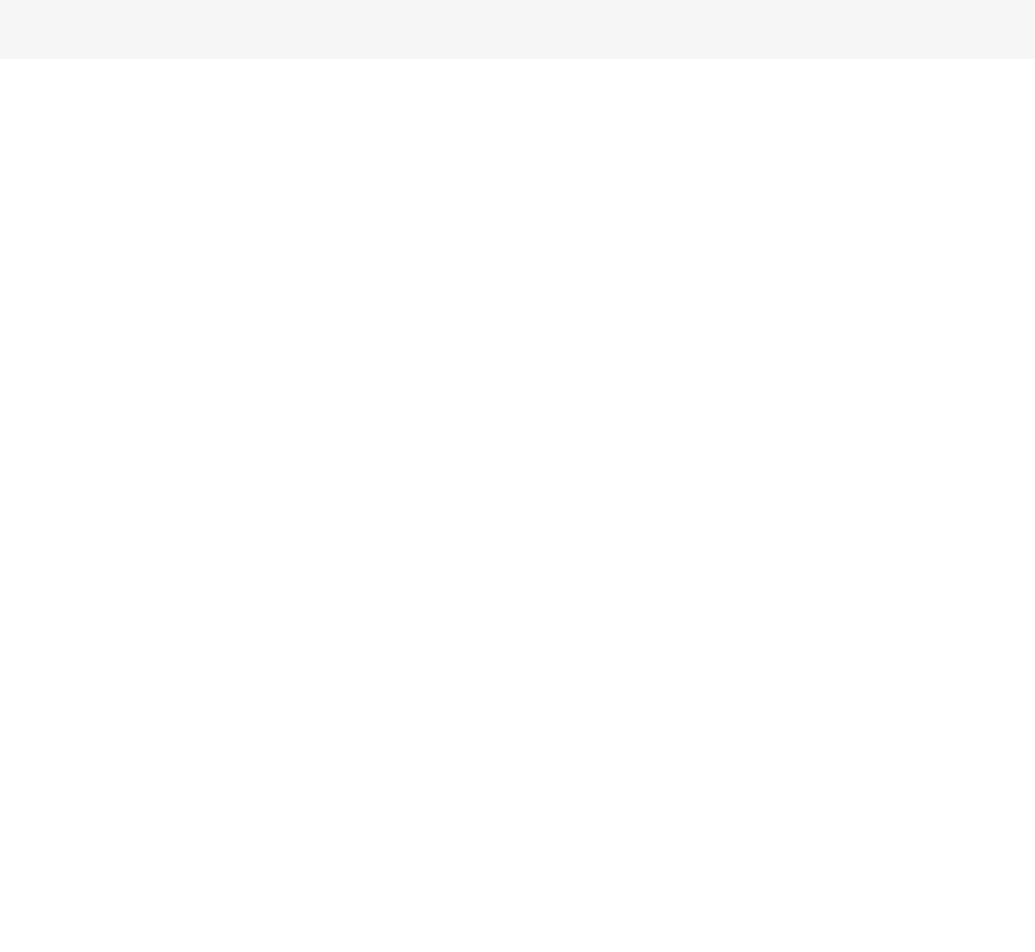
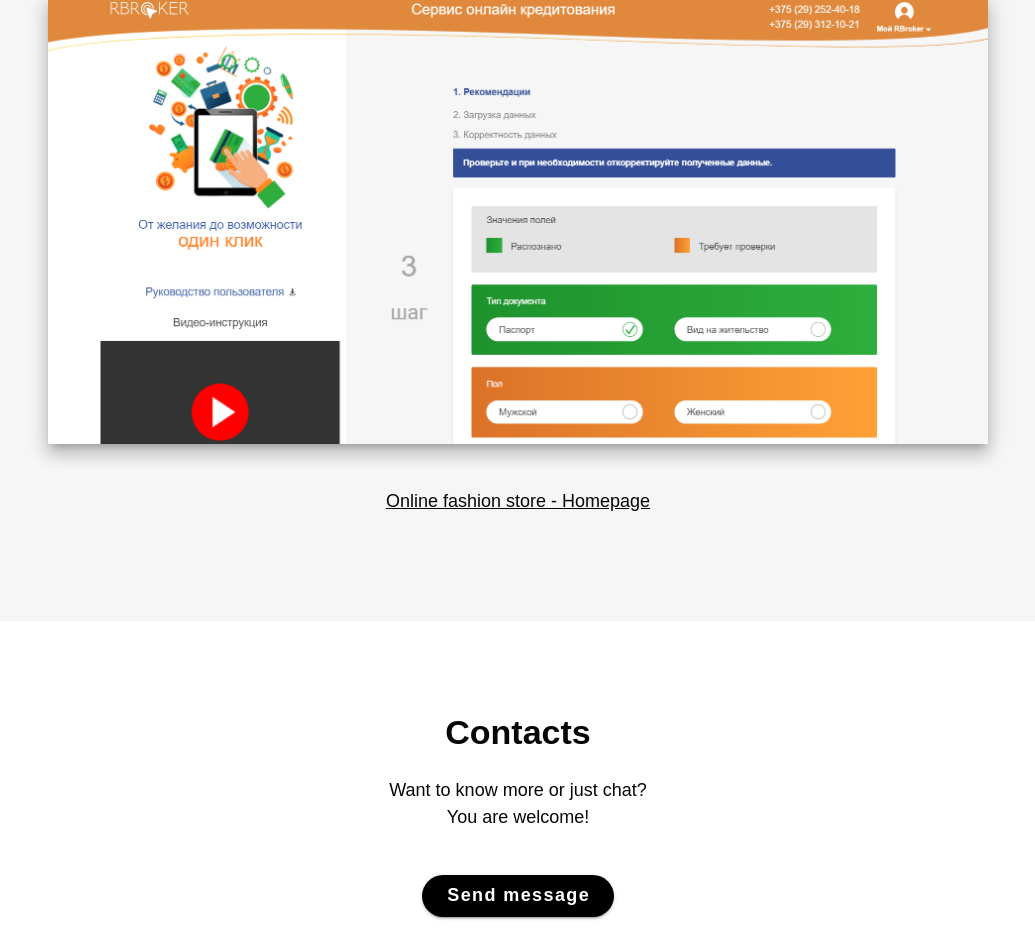
Before and after one commit to DianaIdiatullina/portfolio, a Nuxt app: page / in a window 1280 px wide. Shown: the part 2118-3070 px from the top of the page, without its empty margins (122-1157 px from the left). Before the commit the page ends 2177 px from the top, so only its background shows below. Built offline with nearby package versions, Linux system fonts and the light colour scheme.

Commit message:
portfolio and contacts

```diff
--- a/pages/index.vue
+++ b/pages/index.vue
@@ -91,14 +91,40 @@
         cols="12"
         class="portfolio"
       >
-        <v-row
-          align="center"
-          justify="center"
-        >
-          <v-col cols="12" md="5" lg="4">
-            <p class="portfolio__title text-center font-weight-bold mb-5">Portfolio</p>
-          </v-col>
-        </v-row>
+        <v-container class="section pa-0">
+          <p class="portfolio__title text-center font-weight-bold mb-12">Portfolio</p>
+          <div>
+            <img
+              :src="require('~/assets/images/rbroker/1.png')"
+              class="portfolio__image mb-11 elevation-11"
+            >
+            <p class="portfolio__name font-weight-medium text-center">Online fashion store - Homepage</p>
+          </div>
+        </v-container>
+      </v-col>
+
+      <v-col
+        cols="12"
+        class="contacts skills"
+      >
+        <v-container class="section pa-0">
+          <div class="skills__title text-center font-weight-bold mb-6">
+            Contacts
+          </div>
+          <div class="skills__subtitle text-center font-weight-medium mb-11">
+            Want to know more or just chat?<br>
+            You are welcome!
+          </div>
+          <div class="text-center">
+            <v-btn
+              rounded
+              color="black"
+              dark
+              href="https://t.me/dianaidd"
+              class="contacts__btn font-weight-bold px-6"
+            >Send message</v-btn>
+          </div>
+        </v-container>
       </v-col>
 
     </v-row>
@@ -220,6 +246,22 @@ export default {
       line-height: 22px;
       font-family: Gilroy-Medium, sans-serif;
     }
+
+    &__image {
+      max-width: 100%;
+    }
+
+    &__name {
+      font-family: Gilroy-Medium, sans-serif;
+      text-decoration: underline;
+    }
+  }
+
+  .contacts {
+    &__btn {
+      text-transform: none;
+      height: 42px !important;
+    }
   }
 
 </style>
```
Also changed, not shown: assets/images/rbroker/1.png (added).
